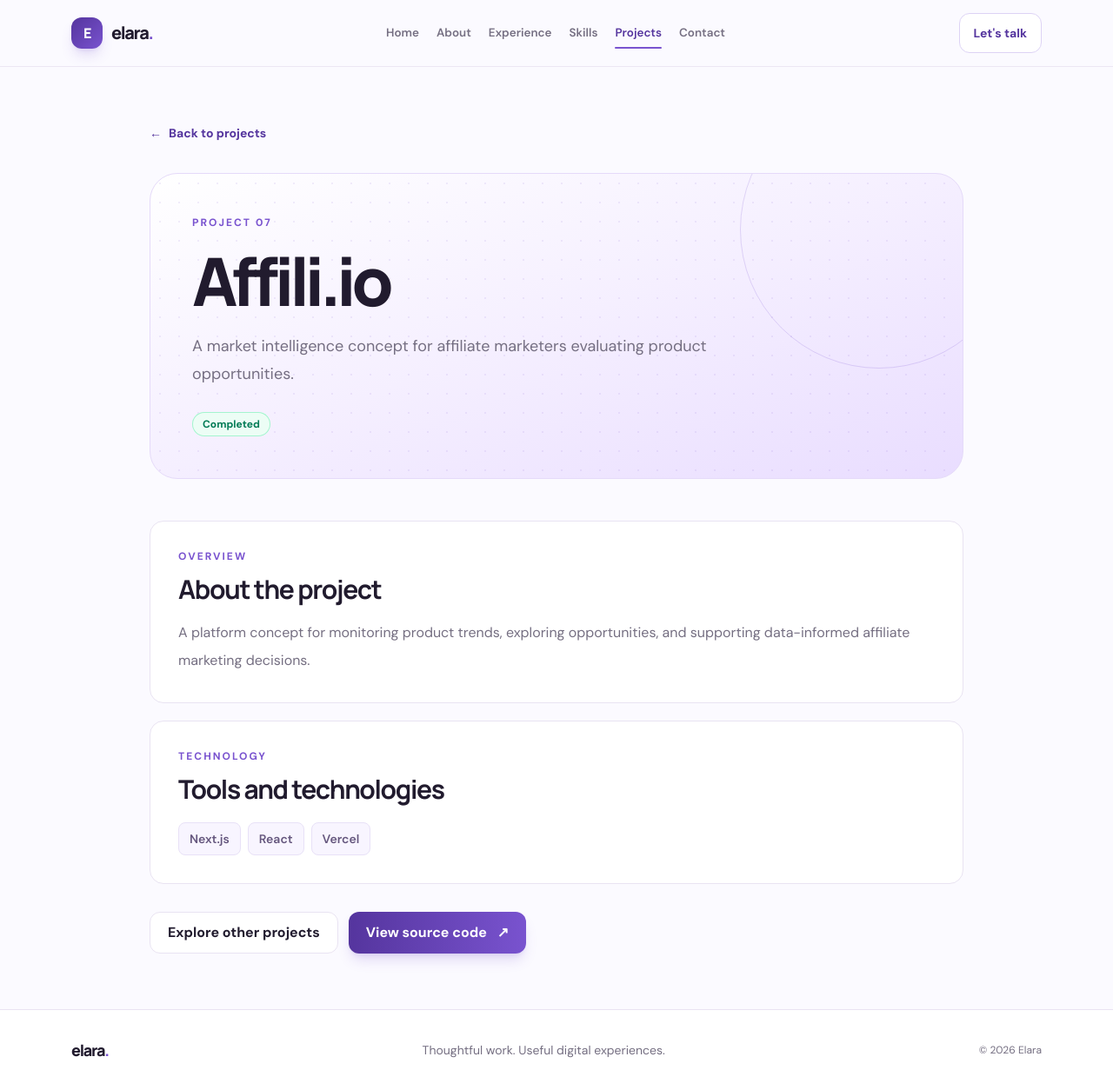
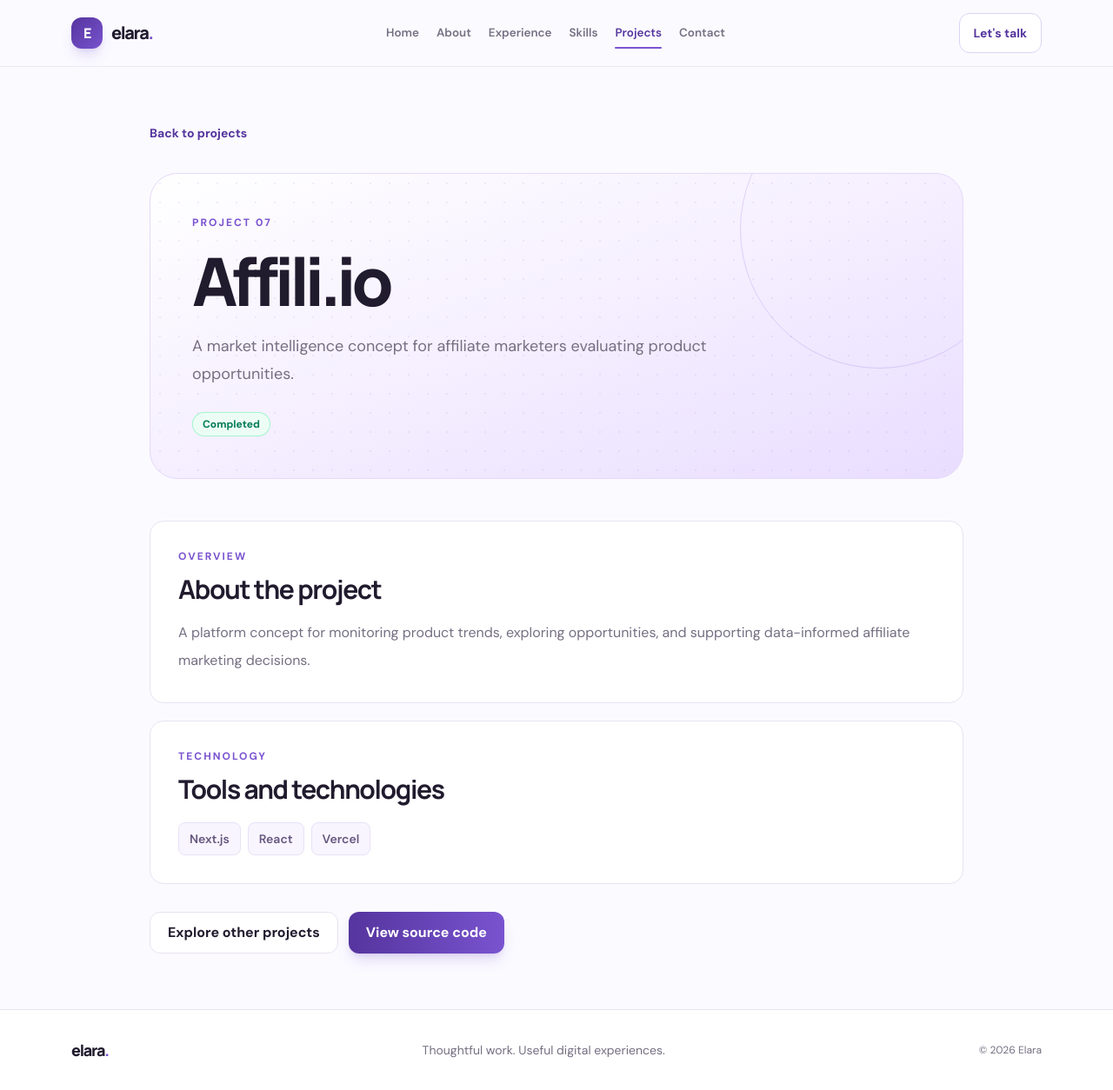
Before and after one commit to EllaUktolseja/elara, a React (Vite) app: page /projects/affilio in a window 1280 px wide. Shown: the whole page at 87% size. Built offline with nearby package versions, Linux system fonts and the light colour scheme.

Commit message:
style: simplify CTA labels to text-only

```diff
--- a/src/pages/ProjectDetail.jsx
+++ b/src/pages/ProjectDetail.jsx
@@ -18,7 +18,7 @@ export default function ProjectDetail() {
         <p className="mb-5 text-xs font-bold tracking-[.17em] text-purple">PROJECT NOT FOUND</p>
         <h1 className="mb-6 max-w-3xl font-display text-5xl font-extrabold leading-tight tracking-[-.07em]">This page is still <span className="text-gradient">out of reach.</span></h1>
         <p className="mb-8 max-w-xl text-lg leading-8 text-muted">We couldn&apos;t find a project with that address. Try exploring the project archive instead.</p>
-        <Link className="inline-flex min-h-12 items-center gap-3 rounded-xl bg-gradient-to-r from-purple-dark to-purple px-5 font-bold text-white" to="/projects">Back to projects <span aria-hidden="true">↗</span></Link>
+        <Link className="inline-flex min-h-12 items-center gap-3 rounded-xl bg-gradient-to-r from-purple-dark to-purple px-5 font-bold text-white" to="/projects">Back to projects </Link>
       </section>
     )
   }
@@ -29,7 +29,7 @@ export default function ProjectDetail() {
 
   return (
     <section className="mx-auto w-full max-w-[1000px] px-5 sm:px-8 py-12 sm:py-16 max-sm:px-4">
-      <Link className="mb-9 inline-flex items-center gap-2 text-sm font-bold text-purple-dark transition hover:-translate-x-1" to="/projects"><span aria-hidden="true">←</span> Back to projects</Link>
+      <Link className="mb-9 inline-flex items-center gap-2 text-sm font-bold text-purple-dark transition hover:-translate-x-1" to="/projects"> Back to projects</Link>
       <header className="relative isolate mb-12 overflow-hidden rounded-[2rem] border border-[#e5daf9] bg-gradient-to-br from-white via-[#f5efff] to-[#e9ddff] p-7 sm:p-12">
         <div className="grid-dots absolute inset-0 -z-10 opacity-50" />
         <div className="absolute -right-16 -top-24 -z-10 size-80 rounded-full border border-purple/20" />
@@ -58,7 +58,7 @@ export default function ProjectDetail() {
       </div>
       <footer className="mt-8 flex flex-wrap gap-3">
         <Link className="inline-flex min-h-12 items-center justify-center rounded-xl border border-line bg-white px-5 font-bold text-ink transition hover:border-purple/40" to="/projects">Explore other projects</Link>
-        {project.repositoryUrl && <a className="inline-flex min-h-12 items-center gap-3 rounded-xl bg-gradient-to-r from-purple-dark to-purple px-5 font-bold text-white shadow-lg shadow-purple/20 transition hover:-translate-y-0.5" href={project.repositoryUrl} target="_blank" rel="noreferrer">View source code <span aria-hidden="true">↗</span></a>}
+        {project.repositoryUrl && <a className="inline-flex min-h-12 items-center gap-3 rounded-xl bg-gradient-to-r from-purple-dark to-purple px-5 font-bold text-white shadow-lg shadow-purple/20 transition hover:-translate-y-0.5" href={project.repositoryUrl} target="_blank" rel="noreferrer">View source code </a>}
       </footer>
     </section>
   )
```
